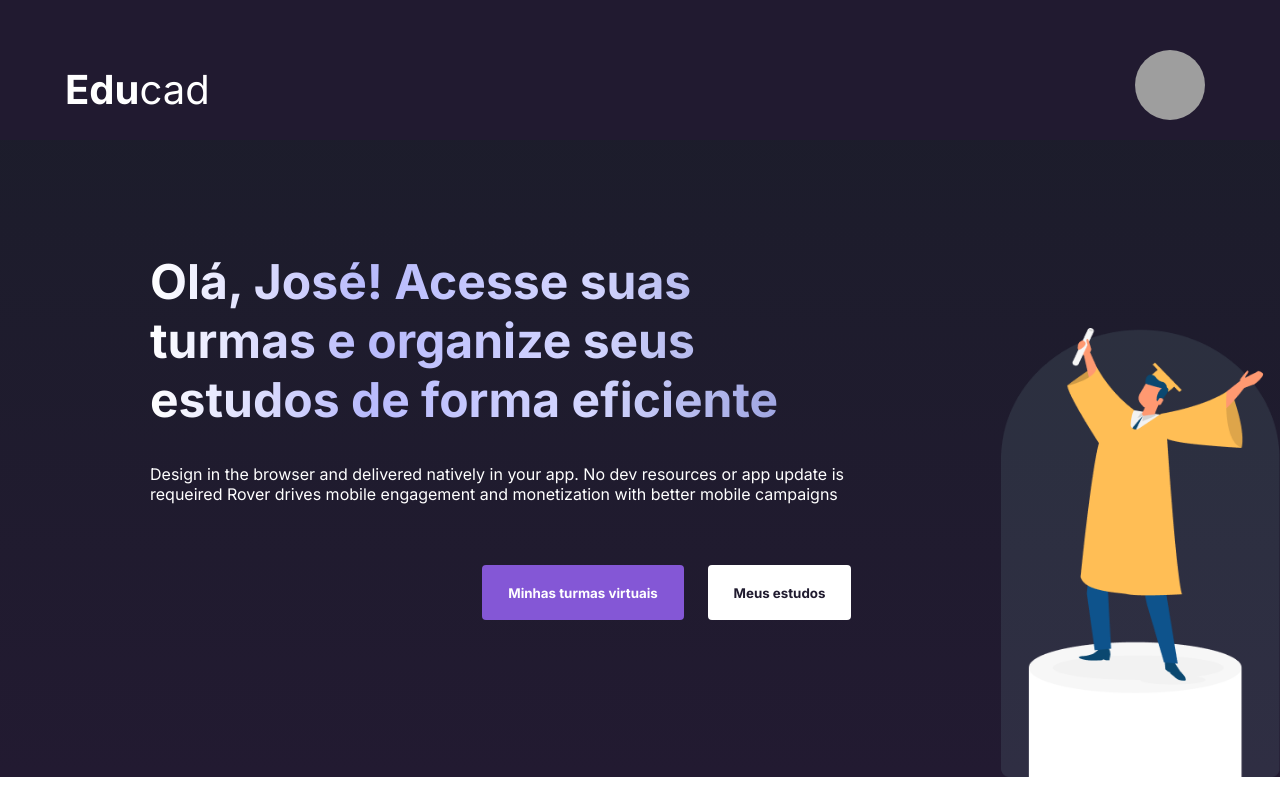
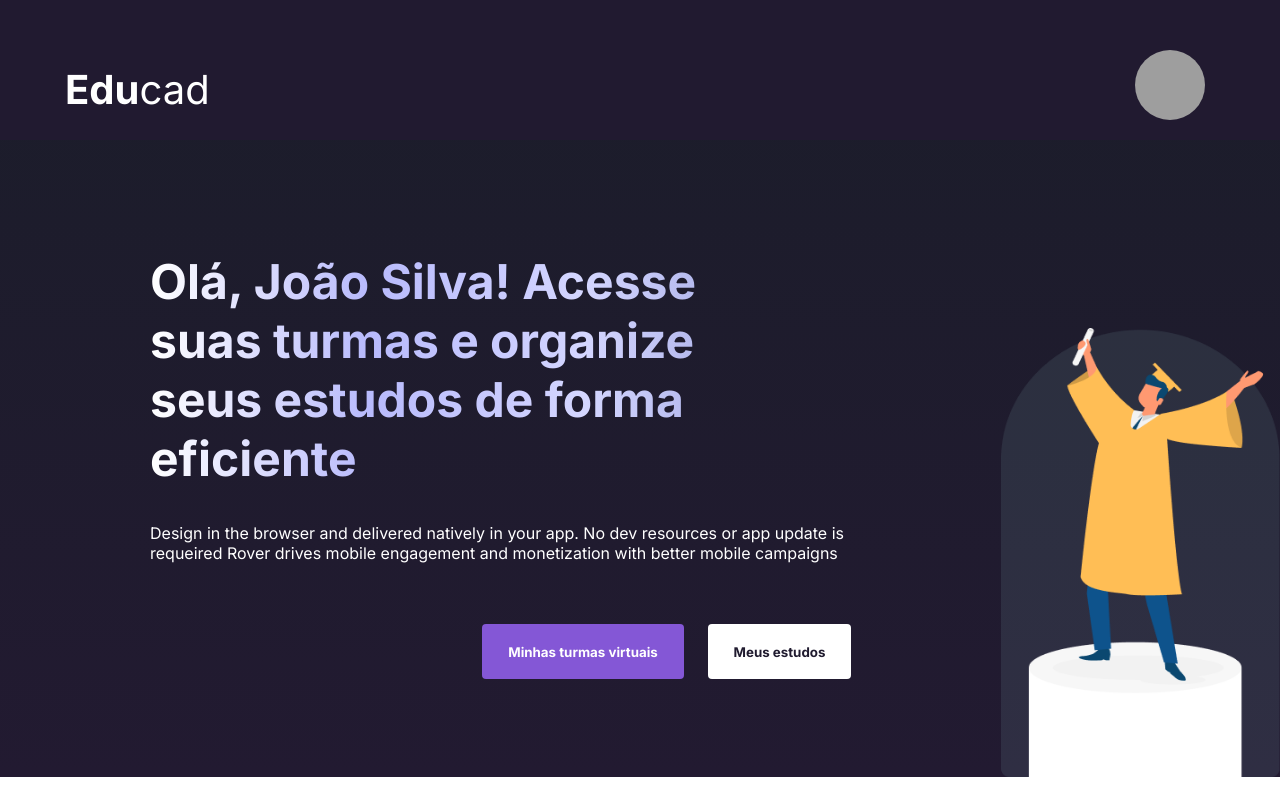
Before and after one commit to hercules-sousa/educad-frontend, a React (Create React App) app: page /home in a window 1280 px wide. Both pictures are taken after typing "Sample", "Sample123" into the empty fields and a click on the button "Entrar". Shown: the top 800 px of the page. Built offline with nearby package versions, Linux system fonts and the light colour scheme; grey boxes are pictures that could not be loaded.

Commit message:
Colocando nome de usuário na home page.

```diff
--- a/src/pages/Home/index.tsx
+++ b/src/pages/Home/index.tsx
@@ -1,3 +1,4 @@
+import { useEffect, useState } from "react";
 import { useNavigate } from "react-router-dom";
 
 import "./styles.css";
@@ -40,6 +41,17 @@ import {
 const Home = () => {
   const navigate = useNavigate();
 
+  const [user, setUser] = useState({
+    "name": ""
+  });
+
+  useEffect(() => {
+    const userData = localStorage.getItem("user");
+
+    if (userData)
+      setUser(JSON.parse(userData));
+  }, []);
+
   return (
     <>
       <StyledContainer>
@@ -48,7 +60,7 @@ const Home = () => {
         <StyledWelcomeContainer>
           <StyledWelcome>
             <StyledWelcomeText>
-              Olá, José! Acesse suas turmas e organize seus estudos de forma
+              Olá, {user.name}! Acesse suas turmas e organize seus estudos de forma
               eficiente
             </StyledWelcomeText>
             <StyledWelcomeSubtext>
```
